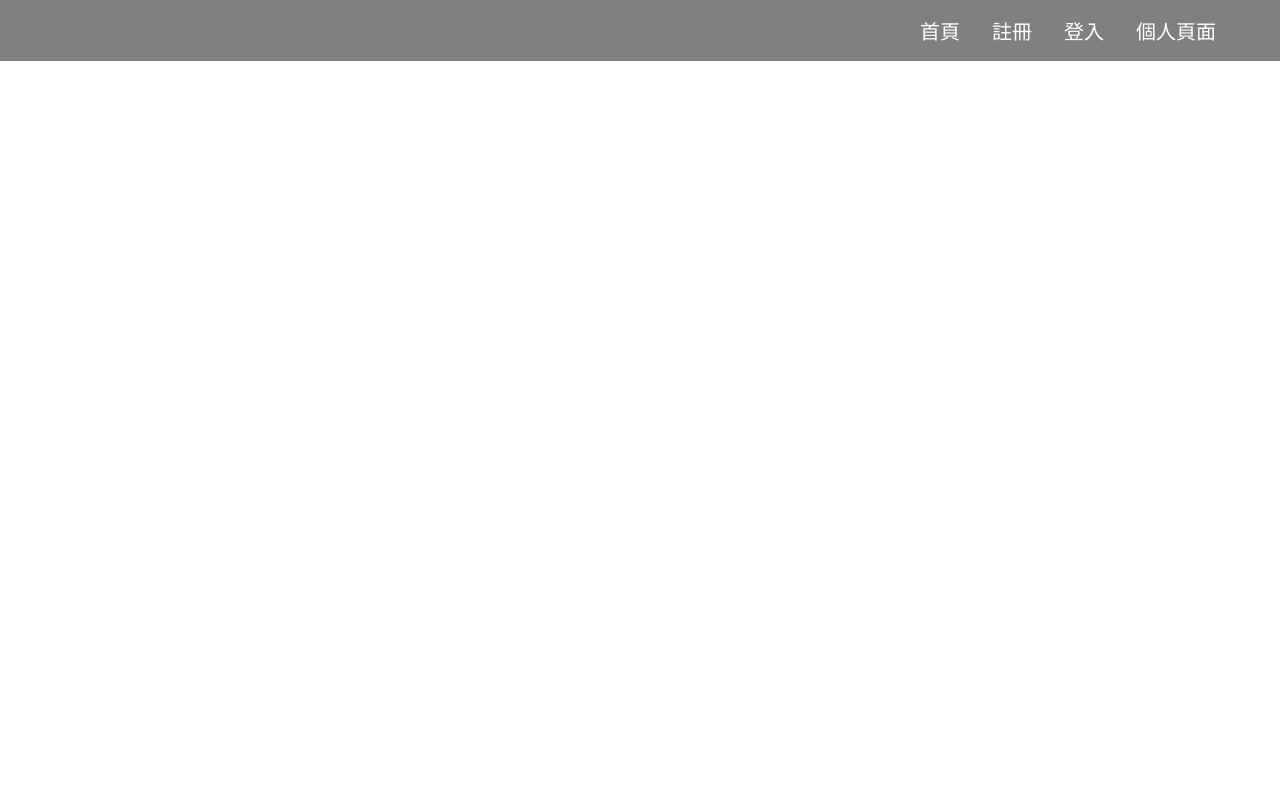
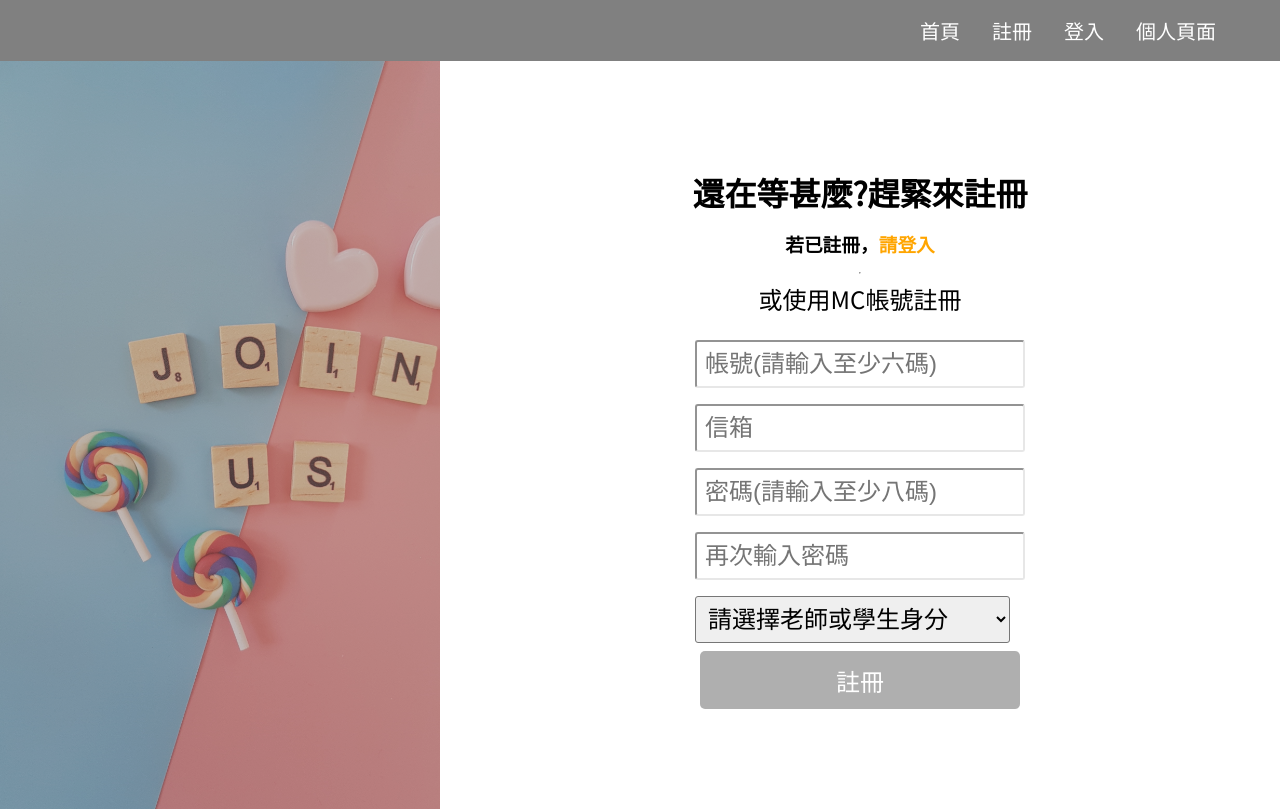
Before and after one commit to aws753951/classroom, a React (Create React App) app in the folder client/: page /register in a window 1280 px wide. Before the commit this address had no page. Built offline with nearby package versions, Linux system fonts and the light colour scheme.

Commit message:
register css

```diff
--- a/client/src/App.js
+++ b/client/src/App.js
@@ -2,6 +2,7 @@ import React from "react";
 import { Routes, Route } from "react-router-dom";
 import Nav from "./components/Nav";
 import Homepage from "./components/Homepage";
+import Register from "./components/Register";
 import "./styles/style.css";
 
 const App = () => {
@@ -10,6 +11,7 @@ const App = () => {
       <Nav />
       <Routes>
         <Route path="/" element={<Homepage />} />
+        <Route path="/register" element={<Register />} />
       </Routes>
     </div>
   );
--- a/client/src/components/Homepage.js
+++ b/client/src/components/Homepage.js
@@ -37,7 +37,7 @@ const Homepage = () => {
           </div>
           <div className="button">
             <button>
-              <a href="">註冊或登入</a>
+              <a href="/register">註冊或登入</a>
             </button>
           </div>
         </div>
@@ -54,7 +54,7 @@ const Homepage = () => {
           </div>
           <div className="button">
             <button>
-              <a href="">註冊或登入</a>
+              <a href="/register">註冊或登入</a>
             </button>
           </div>
         </div>
--- /dev/null
+++ b/client/src/components/Register.js
@@ -0,0 +1,52 @@
+import React from "react";
+
+const Register = () => {
+  return (
+    <div className="register">
+      <div className="leftsection">
+        <div className="picture"></div>
+        <div className="filter"></div>
+      </div>
+      <div className="rightsection">
+        <div className="title">
+          <div className="left">
+            <h1>還在等甚麼?趕緊來註冊</h1>
+          </div>
+          <div className="right">
+            <h3>
+              若已註冊，<a href="/login">請登入</a>
+            </h3>
+          </div>
+          <hr />
+        </div>
+        <div className="keyin">
+          <div className="word">
+            <p>或使用MC帳號註冊</p>
+          </div>
+          <div className="username">
+            <input type="text" placeholder="帳號(請輸入至少六碼)" />
+          </div>
+          <div className="email">
+            <input type="email" placeholder="信箱" />
+          </div>
+          <div className="password">
+            <input type="password" placeholder="密碼(請輸入至少八碼)" />
+          </div>
+          <div className="password2">
+            <input type="password" placeholder="再次輸入密碼" />
+          </div>
+          <div className="role">
+            <select style={{ width: "315px" }}>
+              <option value="">請選擇老師或學生身分</option>
+              <option value="">老師</option>
+              <option value="">學生</option>
+            </select>
+          </div>
+        </div>
+        <button>註冊</button>
+      </div>
+    </div>
+  );
+};
+
+export default Register;
--- a/client/src/styles/_homepage.scss
+++ b/client/src/styles/_homepage.scss
@@ -20,7 +20,7 @@
     button {
       margin-top: 1rem;
       font-size: 1.5rem;
-      background-color: rgb(17, 0, 255);
+      background-color: rgb(121, 121, 121);
       border: none;
       border-radius: 5px;
       display: flex;
--- /dev/null
+++ b/client/src/styles/_register.scss
@@ -0,0 +1,85 @@
+.register {
+  display: flex;
+  justify-content: center;
+  align-items: center;
+  flex-wrap: wrap;
+  width: 100vw;
+  height: 93.5vh;
+
+  button {
+    font-size: 1.5rem;
+    padding: 0.7rem 8.5rem;
+    background-color: rgb(175, 175, 175);
+    border: none;
+    border-radius: 5px;
+    color: white;
+  }
+
+  .leftsection {
+    height: 100%;
+    flex: 1 1 400px;
+    position: relative;
+    .picture {
+      background-image: url("../../public/pexels-linda-ellershein-3127880.jpg");
+      background-size: cover;
+      height: 100%;
+      width: 100%;
+    }
+    .filter {
+      position: absolute;
+      background-color: gray;
+      opacity: 45%;
+      height: 100%;
+      width: 100%;
+      top: 0;
+    }
+  }
+  .rightsection {
+    min-height: 100%;
+    flex: 1 1 800px;
+    display: flex;
+    flex-direction: column;
+    justify-content: center;
+    align-items: center;
+    .title {
+      width: 400px;
+      height: 120px;
+      display: flex;
+      flex-direction: column;
+      justify-content: space-around;
+      align-items: center;
+      a {
+        color: orange;
+      }
+    }
+    .keyin {
+      .word {
+        text-align: center;
+        font-size: 1.5rem;
+        padding-bottom: 1rem;
+      }
+      input {
+        margin: 0.5rem;
+        padding: 0.5rem;
+        font-size: 1.5rem;
+        border-color: rgb(231, 231, 231);
+        border-radius: 3px;
+      }
+      .role {
+        select {
+          margin: 0.5rem;
+          padding: 0.5rem;
+          font-size: 1.5rem;
+          //   border-color: rgb(231, 231, 231);
+          border-radius: 3px;
+        }
+      }
+    }
+  }
+}
+
+@media screen and (max-width: 1200px) {
+  .leftsection {
+    height: 0 !important;
+  }
+}
--- a/client/src/styles/style.css
+++ b/client/src/styles/style.css
@@ -82,7 +82,7 @@ nav ul li a:hover {
 .homepage .container1 button {
   margin-top: 1rem;
   font-size: 1.5rem;
-  background-color: #1100ff;
+  background-color: #797979;
   border: none;
   border-radius: 5px;
   display: -webkit-box;
@@ -191,4 +191,121 @@ nav ul li a:hover {
     margin-left: 0rem !important;
   }
 }
+
+.register {
+  display: -webkit-box;
+  display: -ms-flexbox;
+  display: flex;
+  -webkit-box-pack: center;
+      -ms-flex-pack: center;
+          justify-content: center;
+  -webkit-box-align: center;
+      -ms-flex-align: center;
+          align-items: center;
+  -ms-flex-wrap: wrap;
+      flex-wrap: wrap;
+  width: 100vw;
+  height: 93.5vh;
+}
+
+.register button {
+  font-size: 1.5rem;
+  padding: 0.7rem 8.5rem;
+  background-color: #afafaf;
+  border: none;
+  border-radius: 5px;
+  color: white;
+}
+
+.register .leftsection {
+  height: 100%;
+  -webkit-box-flex: 1;
+      -ms-flex: 1 1 400px;
+          flex: 1 1 400px;
+  position: relative;
+}
+
+.register .leftsection .picture {
+  background-image: url("../../public/pexels-linda-ellershein-3127880.jpg");
+  background-size: cover;
+  height: 100%;
+  width: 100%;
+}
+
+.register .leftsection .filter {
+  position: absolute;
+  background-color: gray;
+  opacity: 45%;
+  height: 100%;
+  width: 100%;
+  top: 0;
+}
+
+.register .rightsection {
+  min-height: 100%;
+  -webkit-box-flex: 1;
+      -ms-flex: 1 1 800px;
+          flex: 1 1 800px;
+  display: -webkit-box;
+  display: -ms-flexbox;
+  display: flex;
+  -webkit-box-orient: vertical;
+  -webkit-box-direction: normal;
+      -ms-flex-direction: column;
+          flex-direction: column;
+  -webkit-box-pack: center;
+      -ms-flex-pack: center;
+          justify-content: center;
+  -webkit-box-align: center;
+      -ms-flex-align: center;
+          align-items: center;
+}
+
+.register .rightsection .title {
+  width: 400px;
+  height: 120px;
+  display: -webkit-box;
+  display: -ms-flexbox;
+  display: flex;
+  -webkit-box-orient: vertical;
+  -webkit-box-direction: normal;
+      -ms-flex-direction: column;
+          flex-direction: column;
+  -ms-flex-pack: distribute;
+      justify-content: space-around;
+  -webkit-box-align: center;
+      -ms-flex-align: center;
+          align-items: center;
+}
+
+.register .rightsection .title a {
+  color: orange;
+}
+
+.register .rightsection .keyin .word {
+  text-align: center;
+  font-size: 1.5rem;
+  padding-bottom: 1rem;
+}
+
+.register .rightsection .keyin input {
+  margin: 0.5rem;
+  padding: 0.5rem;
+  font-size: 1.5rem;
+  border-color: #e7e7e7;
+  border-radius: 3px;
+}
+
+.register .rightsection .keyin .role select {
+  margin: 0.5rem;
+  padding: 0.5rem;
+  font-size: 1.5rem;
+  border-radius: 3px;
+}
+
+@media screen and (max-width: 1200px) {
+  .leftsection {
+    height: 0 !important;
+  }
+}
 /*# sourceMappingURL=style.css.map */
--- a/client/src/styles/style.scss
+++ b/client/src/styles/style.scss
@@ -19,3 +19,4 @@ body {
 
 @import "./nav";
 @import "./homepage";
+@import "./register";
```
Also changed, not shown: client/public/pexels-linda-ellershein-3127880.jpg (added), 1 other file (tests, documents, lock files or other folders).
